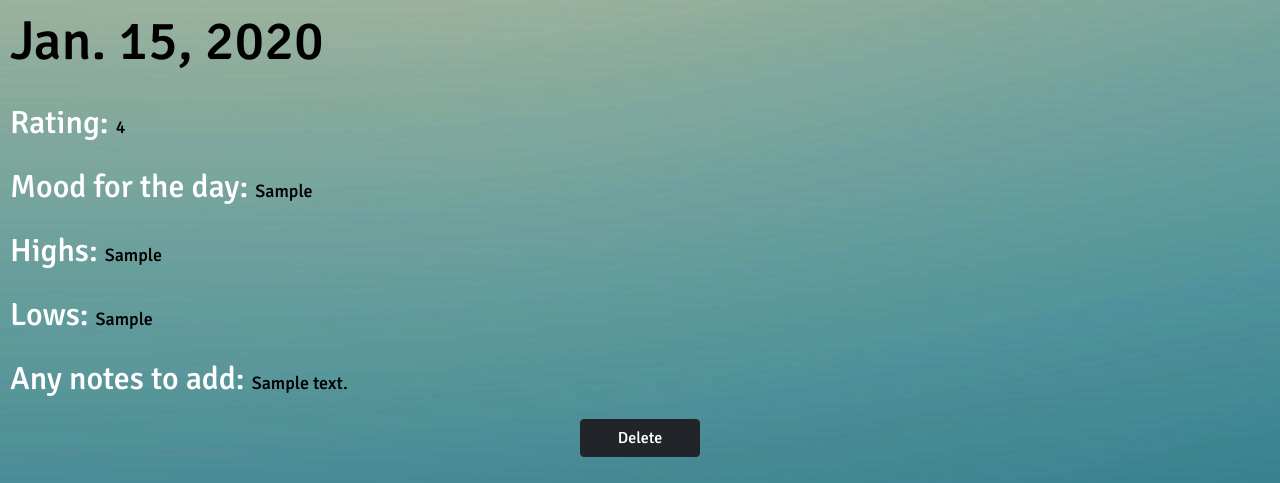
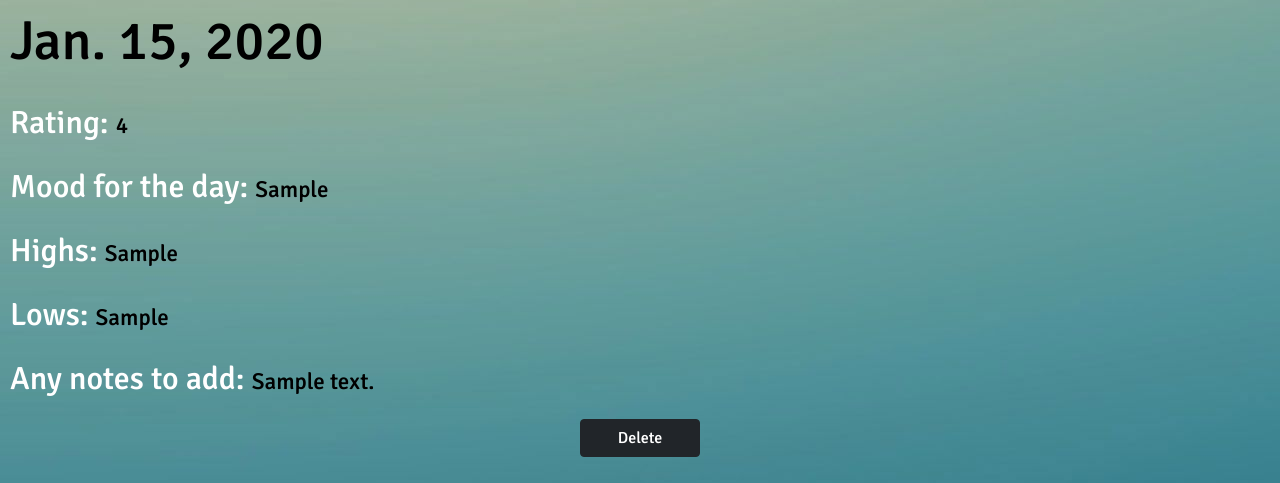
Before and after one commit to kkinge79/daybyday, a Django app: page /days/1/ in a window 1280 px wide. Shown: the part 56-539 px from the top of the page. Run offline with Django 3.2, Linux system fonts and the light colour scheme; a user stored in the database is signed in; tables that the repository leaves empty hold one stand-in row (values such as "Sample post"); some libraries are stand-ins or nearby versions; some web fonts are replaced.

Commit message:
font size in detail

```diff
--- a/main_app/static/css/detail.css
+++ b/main_app/static/css/detail.css
@@ -102,7 +102,7 @@ td.emoji {
 }
 
 .item {
-  font-size: 18px;
+  font-size: 23px;
   color: black;
 }
 
```
